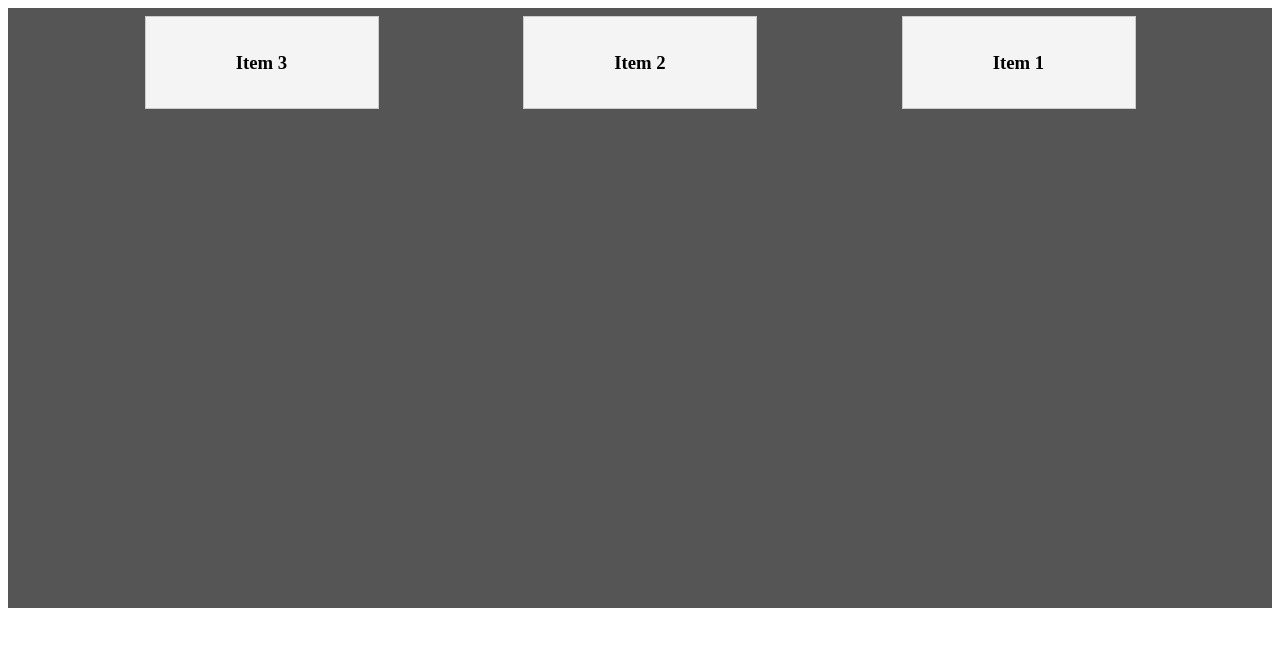
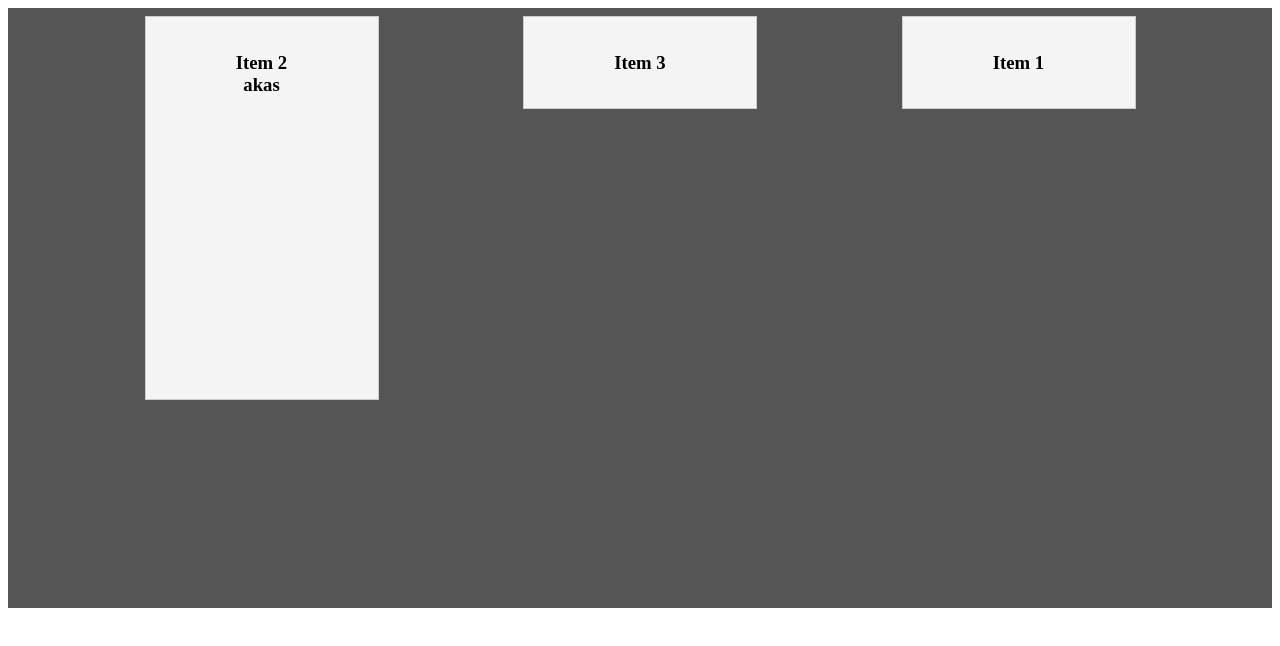
Before and after one commit to MarkoTON/css-scss-source-code.github.io, a plain HTML site: page 5. Intro To Responsive Layouts/csssandbox/17_flex_align.html in a window 1280 px wide. Drawn offline with Linux system fonts and the light colour scheme.

Commit message:
adding comment on media and flex

```diff
--- a/5. Intro To Responsive Layouts/csssandbox/17_flex_align.html
+++ b/5. Intro To Responsive Layouts/csssandbox/17_flex_align.html
@@ -23,7 +23,7 @@
         */
         height: 600px;
         /* Align items vertical (must be height) */
-        align-items: baseline;
+        align-items: flex-start;
         /*
             OPTIONS:
             flex-start
@@ -60,11 +60,12 @@
             baseline
             stretch;
          */
-      order: 2
+      order: 1;
+      height: 350px;
     }
 
     .item-3 {
-      order: 1;
+      order: 2;
     }
 
     .item {
@@ -80,7 +81,7 @@
 <body>
   <div id="container">
     <div class="item item-1"><h3>Item 1</h3></div>
-    <div class="item item-2"><h3>Item 2</h3></div>
+    <div class="item item-2"><h3>Item 2 <div>akas</div></h3></div>
     <div class="item item-3"><h3>Item 3</h3></div>
   </div>
 </body>
```
Also changed, not shown: 5. Intro To Responsive Layouts/csssandbox/13_media_queries.html (+1 -0 lines).
